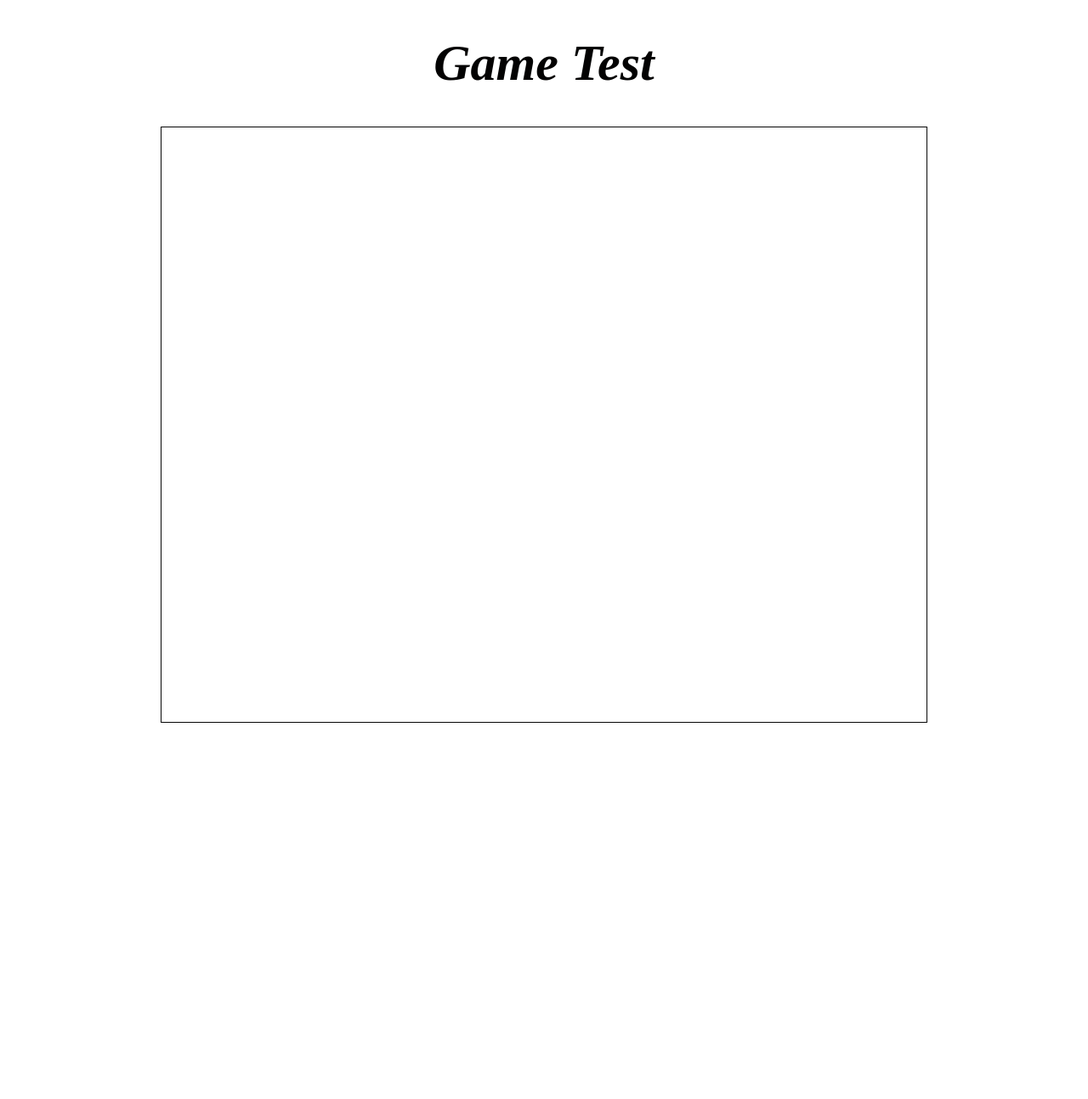
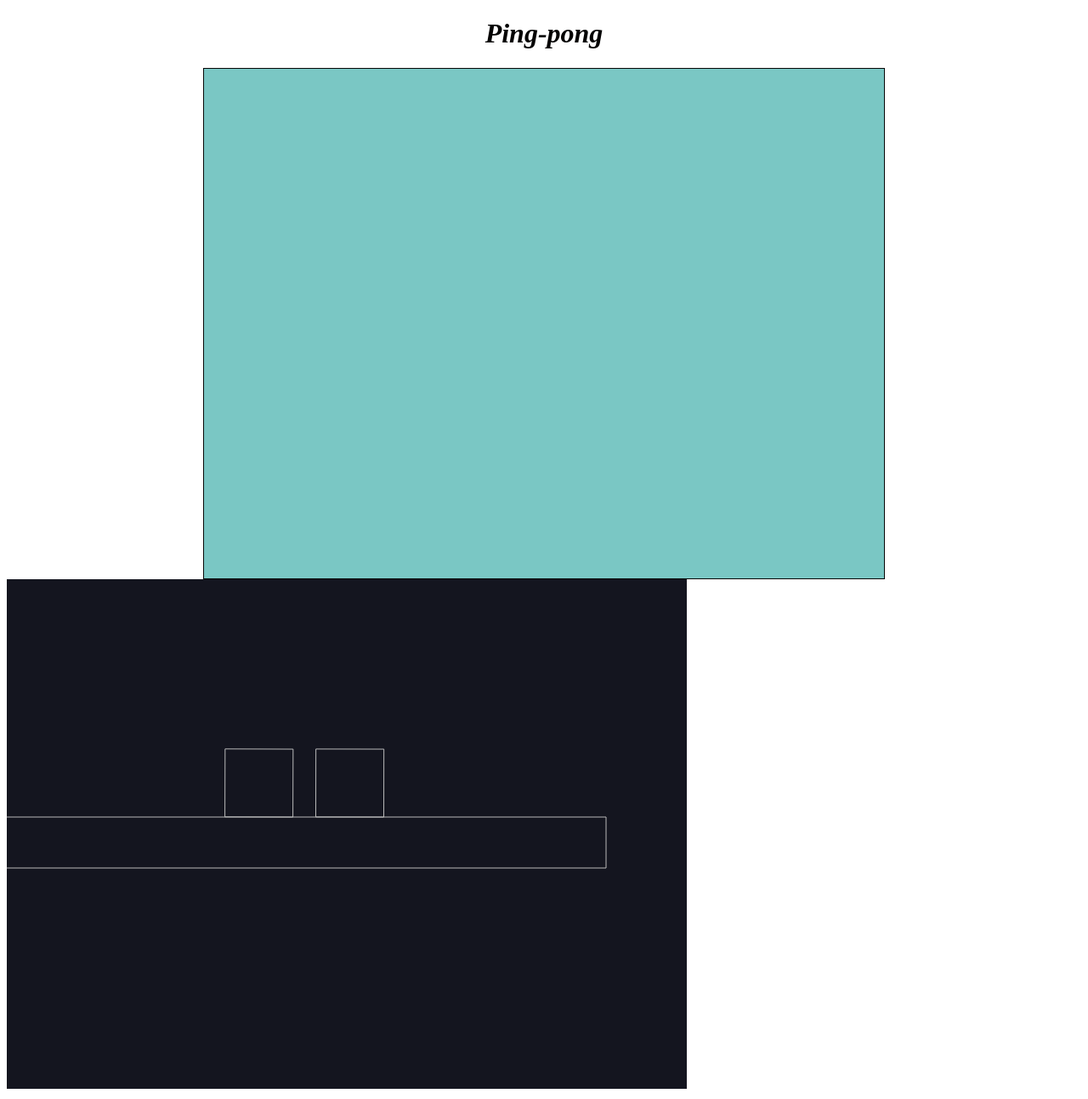
Before and after one commit to a-boudoun/game-test, a website with bundled scripts: page game/index.html in a window 1280 px wide. Shown: the whole page at 85% size. Before the commit the page ends 859 px from the top, so only its background shows below. Built offline with nearby package versions, Linux system fonts and the light colour scheme.

Commit message:
at least something work

```diff
--- a/game/index.css
+++ b/game/index.css
@@ -1,6 +1,5 @@
 
 #title{
-	font-size: 60px;
 	font-style: italic;
 	color: #030202;
 	text-align: center;
@@ -8,9 +7,9 @@
 
 #canvas{
 	border: 1px solid #060606;
-	/* background: #7AC7C4; */
-    width: 900px;
-	height: 700px;
+	background: #7AC7C4;
+    width: 800px;
+	height: 600px;
     margin-left: auto;
     margin-right: auto;
     display: block;
--- a/game/index.html
+++ b/game/index.html
@@ -6,11 +6,11 @@
 	<meta name="viewport" content="width=device-width, initial-scale=1.0">
 	<link rel="stylesheet" type="text/css" href="index.css">
 	<link rel="icon" type="image/png" href="logo.png">
+	<script src="../node_modules/matter-js/build/matter.js"></script>
 	<title>Ping-pong</title>
-	<!-- <script src="matter.js"></script> -->
 </head>
 <body>
-	<h1 id="title">Game Test</h1>
+	<h1 id="title">Ping-pong</h1>
 	<canvas id="canvas"></canvas>
 	<script src="./dist/test.js"></script>
 </body>
--- a/game/src/test.ts
+++ b/game/src/test.ts
@@ -1,47 +1,31 @@
-// import * as Matter from 'matter-js';
+import { Engine, Render, Bodies, World } from 'matter-js';
+class Program
+{
+    public static Main(): void
+    {
+        // Create an engine
+        let engine = Engine.create();
 
-// var Engine = Matter.Engine,
-// Render = Matter.Render,
-// Runner = Matter.Runner,
-// Bodies = Matter.Bodies,
-// Composite = Matter.Composite;
-// // Get the canvas element
+        // Create a renderer
+        let render = Render.create({
+            element: document.body,
+            engine: engine
+        });
 
-// // create an engine
-// var engine = Engine.create();
+        // Create two boxes and a ground
+        let boxA = Bodies.rectangle(300, 100, 80, 80);
+        let boxB = Bodies.rectangle(350, 50, 80, 80);
+        let ground = Bodies.rectangle(300, 310, 810, 60, { isStatic: true });
 
-// // create a renderer
-// var render = Render.create({
-// element: document.body,
-// engine: engine,
-// });
+        // Add all of the bodies to the world
+        World.add(engine.world, [boxA, boxB, ground]);
 
-//TODO: fix this
-// // create two boxes and a ground
-// // Create bodies
-// const boxA = Matter.Bodies.rectangle(40, 20, 80, 80);
-// const boxB = Matter.Bodies.rectangle(45, 50, 80, 80);
-// const ground = Matter.Bodies.rectangle(400, 610, 810, 60, { isStatic: true });
+        // Run the engine
+        Engine.run(engine);
 
-// // Add bodies to the world
-// Matter.World.add(engine.world, [boxA, boxB, ground]);
+        // Run the renderer
+        Render.run(render);
+    }
+}
 
-// // Start the engine
-// Matter.Engine.run(engine);
-
-// // Start the renderer
-// Matter.Render.run(render);
-
-
-// // add all of the bodies to the world
-// Composite.add(engine.world, [boxA, boxB, ground]);
-
-// // run the renderer
-// Render.run(render);
-
-// // create runner
-// var runner = Runner.create();
-
-// // run the engine
-// Runner.run(runner, engine);
-// // Render on changes
+Program.Main();
--- a/game/tsconfig.json
+++ b/game/tsconfig.json
@@ -104,6 +104,6 @@
 
     /* Completeness */
     // "skipDefaultLibCheck": true,                      /* Skip type checking .d.ts files that are included with TypeScript. */
-    "skipLibCheck": true                                 /* Skip type checking all .d.ts files. */
+    "skipLibCheck": true                                   /* Skip type checking all .d.ts files. */
   }
 }
```
Also changed, not shown: tes.js (added, +34 -0 lines), test.html (added, +12 -0 lines), game/dist/test.js (deleted).
